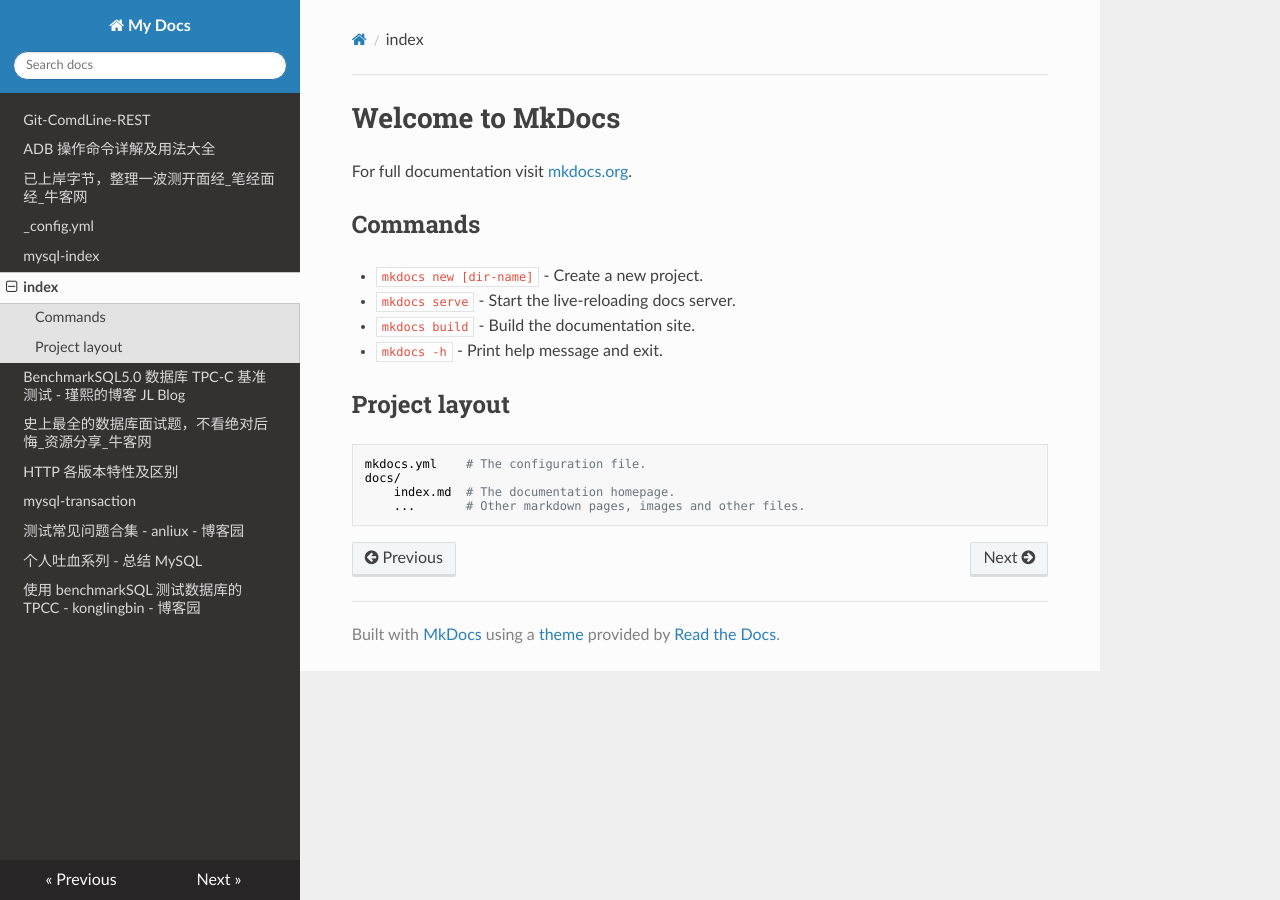
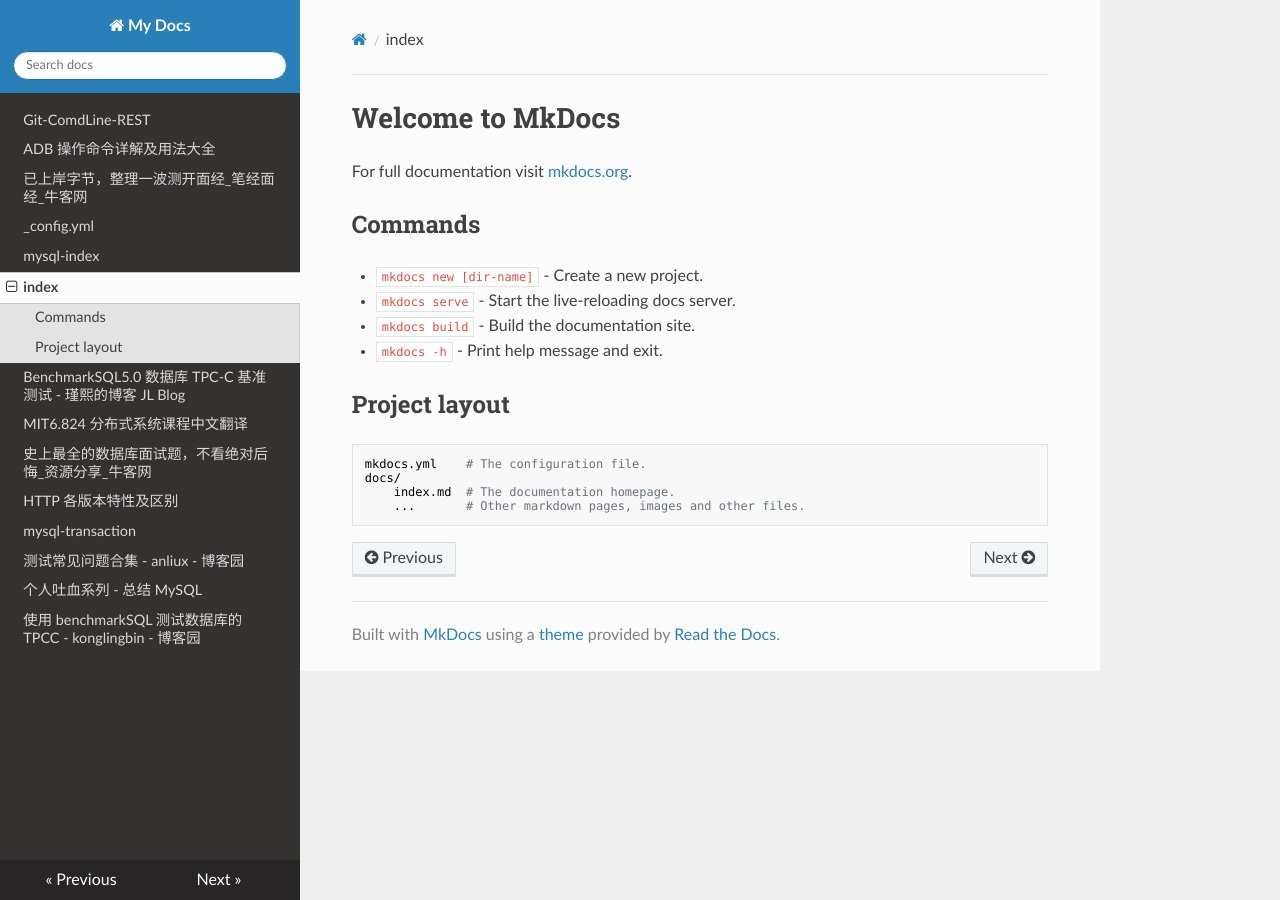
Before and after one commit to WadeStack/test, an MkDocs documentation site: the page built from docs/index.md, in a window 1280 px wide. Built offline with MkDocs 1.6.1, drawn with Linux system fonts in a browser that asks for light colours; nearby versions of some CDN libraries; old or Windows-style settings are respelled for this version of MkDocs.

Commit message:
:memo: mkdocs update

```diff
--- a/mkdocs.yml
+++ b/mkdocs.yml
@@ -10,6 +10,7 @@
     - mysql-index: mysql-index.md
     - index: index.md
     - BenchmarkSQL5.0 数据库 TPC-C 基准测试 - 瑾熙的博客 JL Blog: BenchmarkSQL5.0 数据库 TPC-C 基准测试 - 瑾熙的博客 JL Blog.md
+    - MIT6.824 分布式系统课程中文翻译: MIT6.824 分布式系统课程中文翻译.md
     - 史上最全的数据库面试题，不看绝对后悔_资源分享_牛客网: 史上最全的数据库面试题，不看绝对后悔_资源分享_牛客网.md
     - HTTP 各版本特性及区别: HTTP 各版本特性及区别.md
     - mysql-transaction: mysql-transaction.md
```
